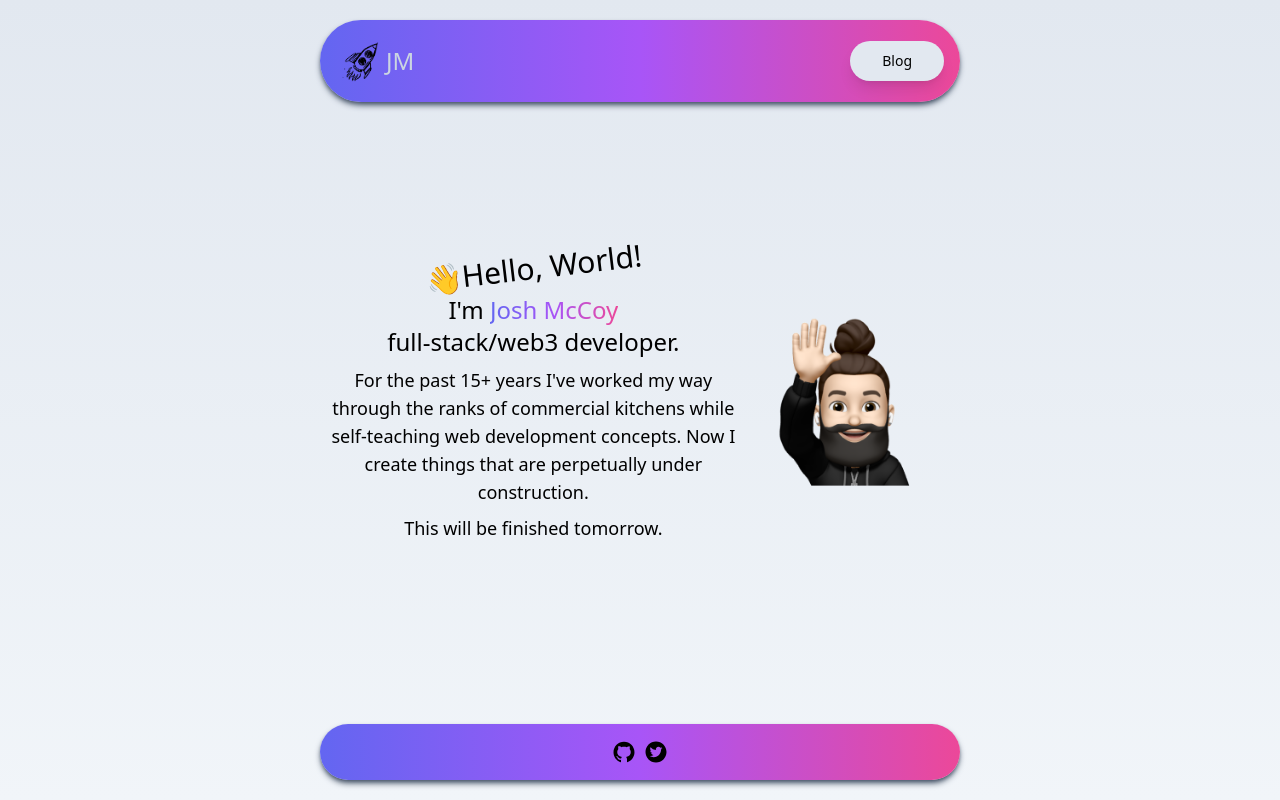
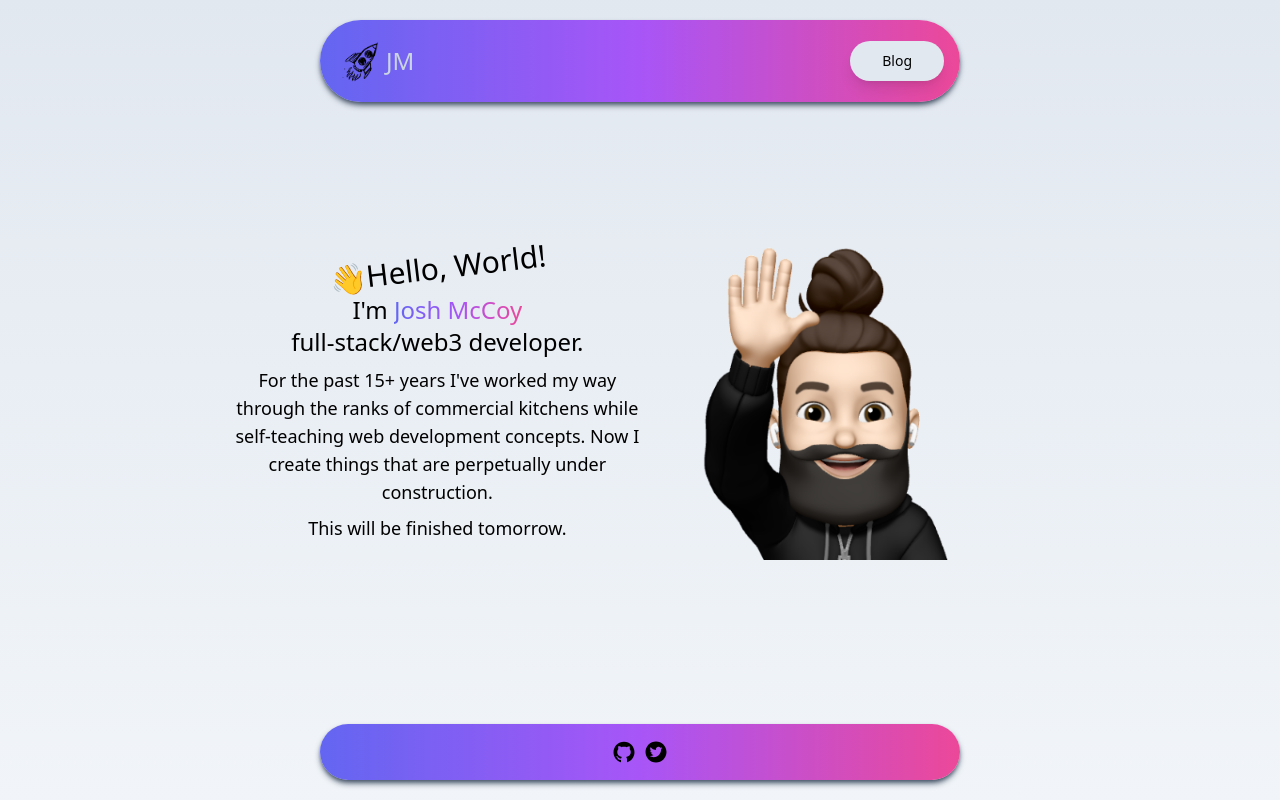
Before and after one commit to joshmccoydev/joshmccoy.dev, a Next.js app: page / in a window 1280 px wide. Built offline with nearby package versions, Linux system fonts and the light colour scheme.

Commit message:
finishing up (besides replacing lorem text lol)

```diff
--- a/app/blog/001/page.js
+++ b/app/blog/001/page.js
@@ -7,8 +7,8 @@ import Link from 'next/link'
 
 export default function Home() {
   return (
-    <main className="mx-auto text-justify w-5/6 md:w-2/3 lg:w-1/2">
-        <section id="" className="mt-[calc(50%)]">
+    <main className="mx-auto text-justify">
+        <section id="" className="crosshair mx-auto mt-10 md:mt-0 w-5/6 md:w-2/3 lg:w-5/6">
           <h2 className="text-2xl">Why I gave up on trying to create the perfect portfolio site</h2>
           <p className="pt-4 text-lg">Lorem ipsum dolor sit amet, consectetur adipisicing elit. Consectetur, odio porro. Labore expedita quis ut quaerat, deleniti perspiciatis maxime eos veritatis doloribus dolores inventore consequuntur fuga consequatur dolorum! Repudiandae, nam!</p>
         </section>
--- a/app/blog/page.js
+++ b/app/blog/page.js
@@ -8,8 +8,8 @@ import Link from 'next/link'
 export default function Home() {
   return (
     <main className="mx-auto text-justify w-5/6 md:w-2/3 lg:w-1/2">
-      <section className="mt-[calc(50%)]">
-        <h1 className="text-2xl md:text-3xl lg:text-4xl">Most recent posts</h1>
+      <section className="crosshair">
+        <h1 className="text-2xl md:text-3xl lg:text-4xl mt-10 md:mt-0">Most recent posts</h1>
         <ul className="text-lg md:text-xl lg:text-2xl mt-2 md:mt-6 lg:mt-10 pb-2 md:pb-4 lg:pb-10 space-y-4 md:space-y-4 lg:space-y-12">
           <li>
             <Link href="/blog/001" className="">
--- a/app/globals.css
+++ b/app/globals.css
@@ -6,7 +6,7 @@
 @media screen(md) {
   .crosshair {
     position: absolute;
-    top: 45%;
+    top: 50%;
     left: 50%;
     transform: translate(-50%, -50%);
   }
--- a/app/layout.js
+++ b/app/layout.js
@@ -45,7 +45,7 @@ export default function RootLayout({ children }) {
 
               {/* Fix these links */}
 
-              <li><AiFillGithub /></li>
+              <li><a href="http://github.com/joshmccoydev"><AiFillGithub /></a></li>
               <li><a href="http://twitter.com/joshmccoydev"><AiFillTwitterCircle /></a></li>
             </ul>
           </footer>
--- a/app/page.js
+++ b/app/page.js
@@ -8,9 +8,9 @@ import { Icon } from '@iconify/react'
 
 export default function Home() {
   return (
-    <main className="mx-auto text-center w-5/6 md:w-2/3 lg:w-1/2">
-      <section id="" className="pt-10 w-100 landscape:pt-20 crosshair md:grid md:grid-cols-3">
-        <div className="md:col-span-2">
+    <main className="text-center container w-100">
+      <section id="" className="md:container crosshair md:grid md:grid-cols-12">
+        <div className="md:col-span-6 md:col-start-2 lg:col-span-4 lg:col-start-3">
           <h3 className="text-2xl md:text-3xl landscape:text-3xl lg:text-6xl z-10 -rotate-[6.75deg]">👋Hello, World!</h3>
           <div className="flex justify-center pt-2">
             <h2 className="text-2xl md:text-3xl landscape:text-2xl lg:text-6xl my-auto">I'm&nbsp;</h2>
@@ -27,19 +27,19 @@ export default function Home() {
             This will be finished tomorrow.</p>
         </div>
 
-        <div className="cross-fade md:flex items-center w-full">
+        <div className="cross-fade md:flex md:col-span-4 lg:col-span-4 items-center w-full">
           <Image src={profile} className="mx-auto rounded-full"
           alt="My Memoji"
-          width="300"
-          height="300" />
+          width="400"
+          height="400" />
           <Image src={big_logo_light} className="mx-auto rounded-full block dark:hidden"
           alt="My Logo"
-          width="300"
-          height="300" />
+          width="400"
+          height="400" />
           <Image src={big_logo_dark} className="mx-auto rounded-full hidden dark:block"
           alt="My Logo"
-          width="300"
-          height="300" />
+          width="400"
+          height="400" />
         </div>
       </section>
   </main>
```
